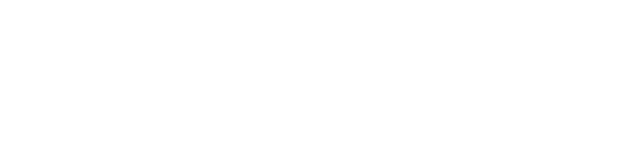
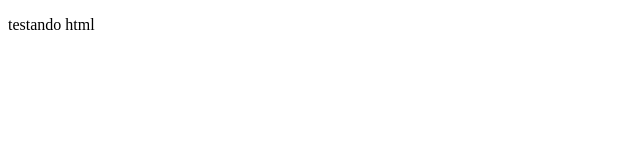
Before and after one commit to marcospaulofreitas/1_primeiro_repo, a plain HTML site: page index.html in a window 1280 px wide. Shown: the whole page, without its empty margins (0-640 px from the left). Drawn offline with Linux system fonts and the light colour scheme.

Commit message:
testando alteraçoes

```diff
--- a/index.html
+++ b/index.html
@@ -6,6 +6,9 @@
     <title>Document</title>
 </head>
 <body>
+    <p>
+        testando html
 
+    </p>
 </body>
 </html>
```
Also changed, not shown: b.txt, c.txt.
